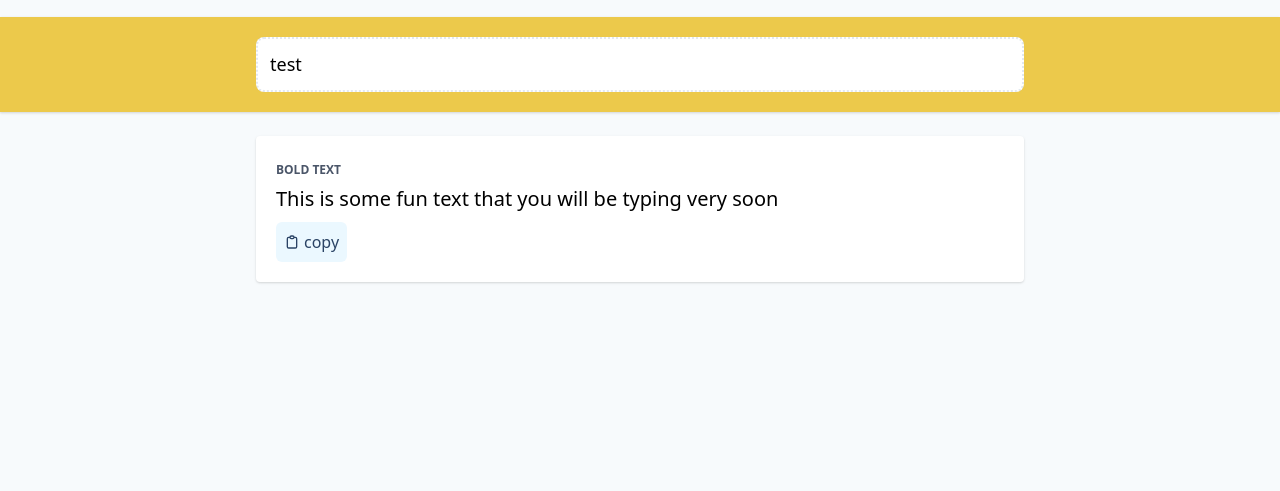
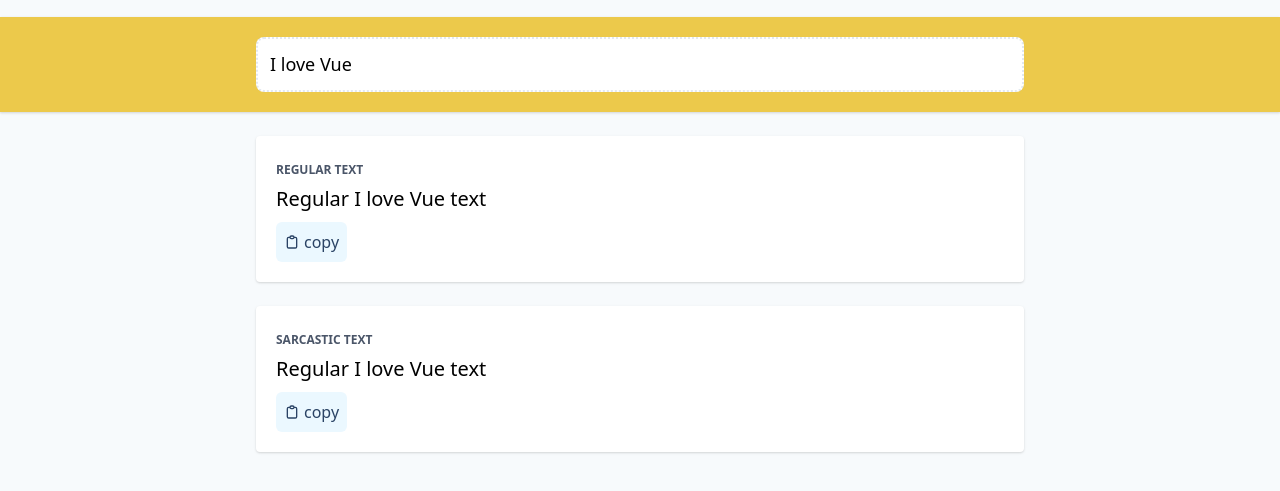
Before and after one commit to ninest/unique-code, a website built with Parcel: page src/index.html in a window 1280 px wide. Shown: the part 77-568 px from the top of the page. Built offline with nearby package versions, Linux system fonts and the light colour scheme.

Commit message:
Implement basic reactive UI

```diff
--- a/package.json
+++ b/package.json
@@ -15,7 +15,8 @@
     "postcss": "^8.1.1",
     "prettier": "^2.1.2",
     "rimraf": "^3.0.2",
-    "tailwindcss": "^1.8.10"
+    "tailwindcss": "^1.8.10",
+    "typescript": "^4.0.3"
   },
   "dependencies": {
     "alpinejs": "^2.7.0"
--- /dev/null
+++ b/src/constants.ts
@@ -0,0 +1 @@
+export const placeholders: string[] = ["Bananas are great", "I love Vue", "Why was 6 afraid of 7?"]
--- a/src/index.html
+++ b/src/index.html
@@ -9,29 +9,36 @@
     <title>Plain Text Plus</title>
   </head>
   <body class="bg-gray-100">
-    <main x-data="state()"></main>
+    <main x-data="state()" x-init="setPlaceholder($refs.input)">
       <h1 class="m-5 text-4xl text-center font-bold italic">Plain Text Plus</h1>
 
       <div class="sticky top-0 bg-yellow-500 shadow p-5 sm:px-16 lg:px-64">
         <input
+          x-ref="input"
           class="container p-3 rounded-lg text-lg border-dotted border-2 focus:outline-none focus:border-gray-700"
           type="text"
-
-          x-model="state().textInput"
-
-          x-data="{}"
-          x-init="state().setPlaceholder($el)"
+          x-model="textInput"
+          x-on:input="generateFancyText()"
         />
       </div>
 
       <div class="mx-5 mb-10 sm:mx-16 lg:mx-64">
-        <div class="mt-6 bg-white p-5 rounded shadow">
-          <span class="inline-block text-xs text-gray-700 font-bold uppercase"
-            >Bold text</span
+        <template x-for="result in results" :key="result">
+          <div
+            x-on:click="copy(result.richText)"
+            class="mt-6 bg-white p-5 rounded shadow"
           >
-          <div class="mt-1 text-xl ">This is some fun text that you will be typing very soon</div>
+            <!-- <div x-text="result.effectName"></div> -->
+            <span
+              class="inline-block text-xs text-gray-700 font-bold uppercase"
+              x-text="result.effectName"
+            ></span>
 
-          <div class="mt-2 p-2 rounded-md bg-blue-100 text-blue-900 hover:bg-blue-300  inline-flex items-center">
+            <div class="mt-1 text-xl" x-text="result.richText"></div>
+
+            <div
+              class="mt-2 p-2 rounded-md bg-blue-100 text-blue-900 hover:bg-blue-300 inline-flex items-center"
+            >
               <svg
                 class="w-4 h-4"
                 xmlns="http://www.w3.org/2000/svg"
@@ -49,10 +56,25 @@
               <div class="ml-1">copy</div>
             </div>
           </div>
+        </template>
+      </div>
+
+      <!-- <div class="mx-5 mb-10 sm:mx-16 lg:mx-64">
+        <template v-for="result in [1,2,3]" :key="result">
+          <div class="mt-6 bg-white p-5 rounded shadow">
+            <span class="inline-block text-xs text-gray-700 font-bold uppercase"
+              >Bold text</span
+            >
+            <div class="mt-1 text-xl">
+              This is some fun text that you will be typing very soon
+            </div>
+
 
           </div>
+        </template>
+      </div> -->
     </main>
 
-    <script src="script.js"></script>
+    <script src="script.ts"></script>
   </body>
 </html>
--- /dev/null
+++ b/src/richText.ts
@@ -0,0 +1,8 @@
+export const richTextEffects = {
+  'regular text': function (text: string): string {
+    return `Regular ${text} text`;
+  },
+  'sarcastic text': function (text: string): string {
+    return `Regular ${text} text`;
+  }
+};
--- a/src/script.js
+++ /dev/null
@@ -1,16 +0,0 @@
-import 'alpinejs';
-
-window.state = function () {
-  return {
-    // --- data ---
-    textInput: 'test',
-    results: [],
-
-    // --- methods ---
-    setPlaceholder: function (elem) {
-      console.log(elem)
-    },
-
-    generateFancyText: function () {}
-  };
-};
--- /dev/null
+++ b/src/script.ts
@@ -0,0 +1,55 @@
+import 'alpinejs';
+
+import { placeholders } from './constants';
+import { richTextEffects } from './richText';
+
+declare global {
+  interface Window {
+    state: any;
+  }
+}
+
+interface Result {
+  effectName: string;
+  richText: string;
+}
+
+window.state = function () {
+  return {
+    // --- data ---
+    textInput: '',
+    results: [
+
+    ],
+
+    // --- methods ---
+    setPlaceholder: function (elem: HTMLElement) {
+      const randomPlaceholder: string =
+        placeholders[Math.floor(Math.random() * placeholders.length)];
+      elem.setAttribute('placeholder', randomPlaceholder);
+
+      this.textInput = randomPlaceholder
+      this.generateFancyText()
+    },
+
+    generateFancyText: function () {
+      const results: Result[] = [];
+      for (const fnName of Object.keys(richTextEffects)) {
+        console.log(fnName);
+        const result: Result = {
+          effectName: fnName,
+          richText: richTextEffects[fnName](this.textInput)
+        };
+        results.push(result);
+      }
+
+      console.log(results);
+      this.results = JSON.parse(JSON.stringify(results)) ;
+      console.log(this.results);
+    },
+
+    copy: function (text: string) {
+      console.log(`Copying "${text}"`);
+    }
+  };
+};
```
Also changed, not shown: 1 other file. Lines whose indentation alone changed are shown as unchanged.
